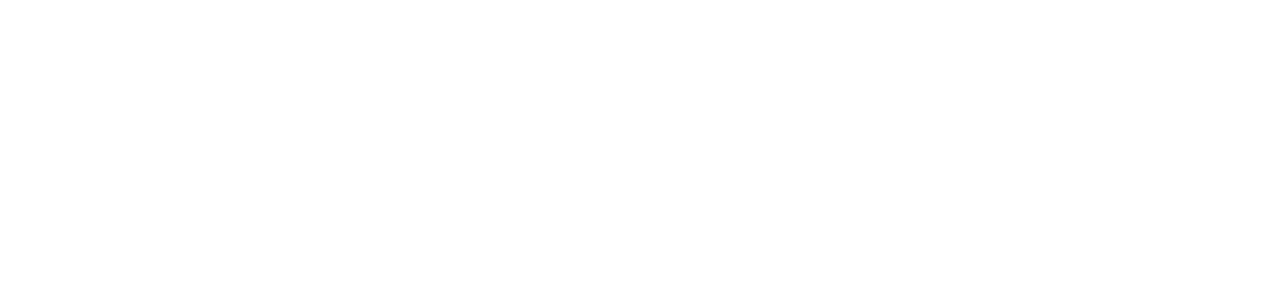
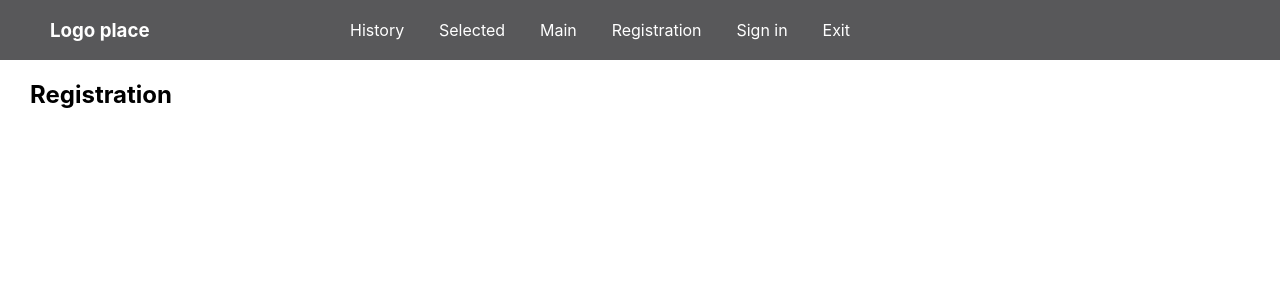
Before and after one commit to 34comeOn/react-training, a React (Create React App) app in the folder my-app/: page /signup in a window 1280 px wide. Before the commit this address had no page. Shown: the top 300 px of the page. Built offline with nearby package versions, Linux system fonts and the light colour scheme.

Commit message:
Adds pages components and routs

```diff
--- a/my-app/src/App.tsx
+++ b/my-app/src/App.tsx
@@ -1,10 +1,23 @@
 import { Routes, Route } from "react-router-dom";
 import Layout from "./components/layout/layout";
+
+import Main from "./components/main/main";
+import History from "./components/history/history";
+import Selected from "./components/selected/selected";
+import Registration from "./components/registration/registration";
+import SignIn from "./components/sign-in/sign-in";
+import NotFound from "./components/not-found/not-found";
 
 function App() {
   return (
     <Routes>
       <Route path="/" element={<Layout />}>
+        <Route index element={<Main />} />
+        <Route path="/history" element={<History />} />
+        <Route path="/selected" element={<Selected />} />
+        <Route path="/signup" element={<Registration />} />
+        <Route path="/login" element={<SignIn />} />
+        <Route path="*" element={<NotFound />} />
       </Route>
     </Routes>
   );
--- /dev/null
+++ b/my-app/src/components/history/history.tsx
@@ -0,0 +1,5 @@
+export default function History () {
+    return (
+        <h2>History</h2>
+    );
+}
--- a/my-app/src/components/layout/layout.tsx
+++ b/my-app/src/components/layout/layout.tsx
@@ -18,7 +18,7 @@
                 Main
             </Link>
             <Link to="/signup" title="/signup">
-                Register
+                Registration
             </Link>
             <Link to="/login" title="/login">
                 Sign in
@@ -28,7 +28,7 @@
             </a>
         </nav>
       </header>
-      <main>
+      <main style={{ paddingLeft: 30}} >
         <Outlet />
       </main>
     </>
--- /dev/null
+++ b/my-app/src/components/main/main.tsx
@@ -0,0 +1,5 @@
+export default function Main () {
+    return (
+        <h2>Main text</h2>
+    );
+}
--- /dev/null
+++ b/my-app/src/components/not-found/not-found.tsx
@@ -0,0 +1,14 @@
+import { Link } from "react-router-dom";
+
+export default function NotFound () {
+    return (
+        <>
+        <h1>
+          404
+          <br />
+          <small>Page not found</small>
+        </h1>
+        <Link to="/" style={{color: "black", textDecoration: "underline"}}>Go to main page</Link>
+      </>
+    );
+}
--- /dev/null
+++ b/my-app/src/components/registration/registration.tsx
@@ -0,0 +1,5 @@
+export default function Registration () {
+    return (
+        <h2>Registration</h2>
+    );
+}
--- /dev/null
+++ b/my-app/src/components/selected/selected.tsx
@@ -0,0 +1,5 @@
+export default function Selected () {
+    return (
+        <h2>Selected</h2>
+    );
+}
--- /dev/null
+++ b/my-app/src/components/sign-in/sign-in.tsx
@@ -0,0 +1,5 @@
+export default function SignIn () {
+    return (
+        <h2>Sign in</h2>
+    );
+}
```
